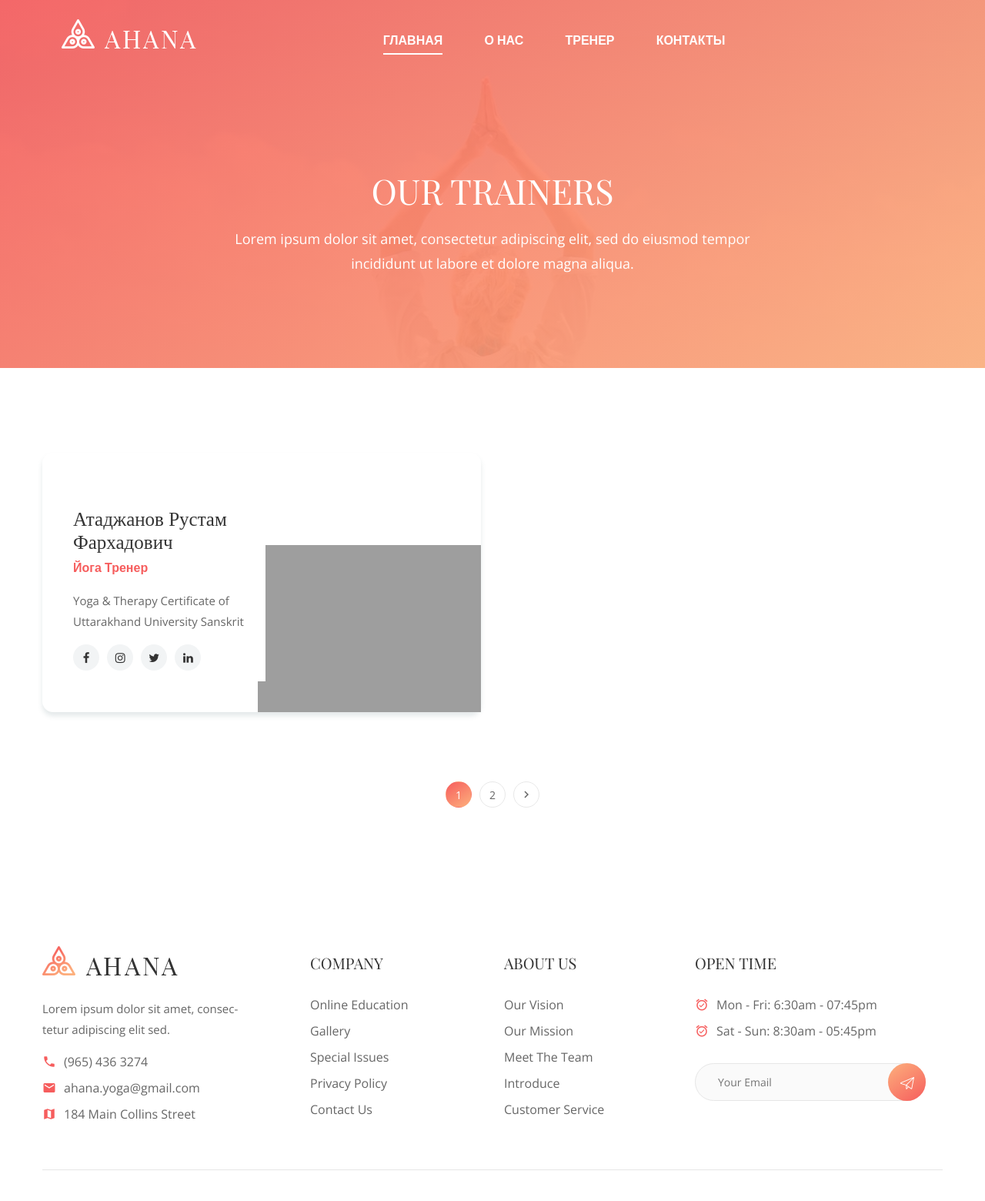
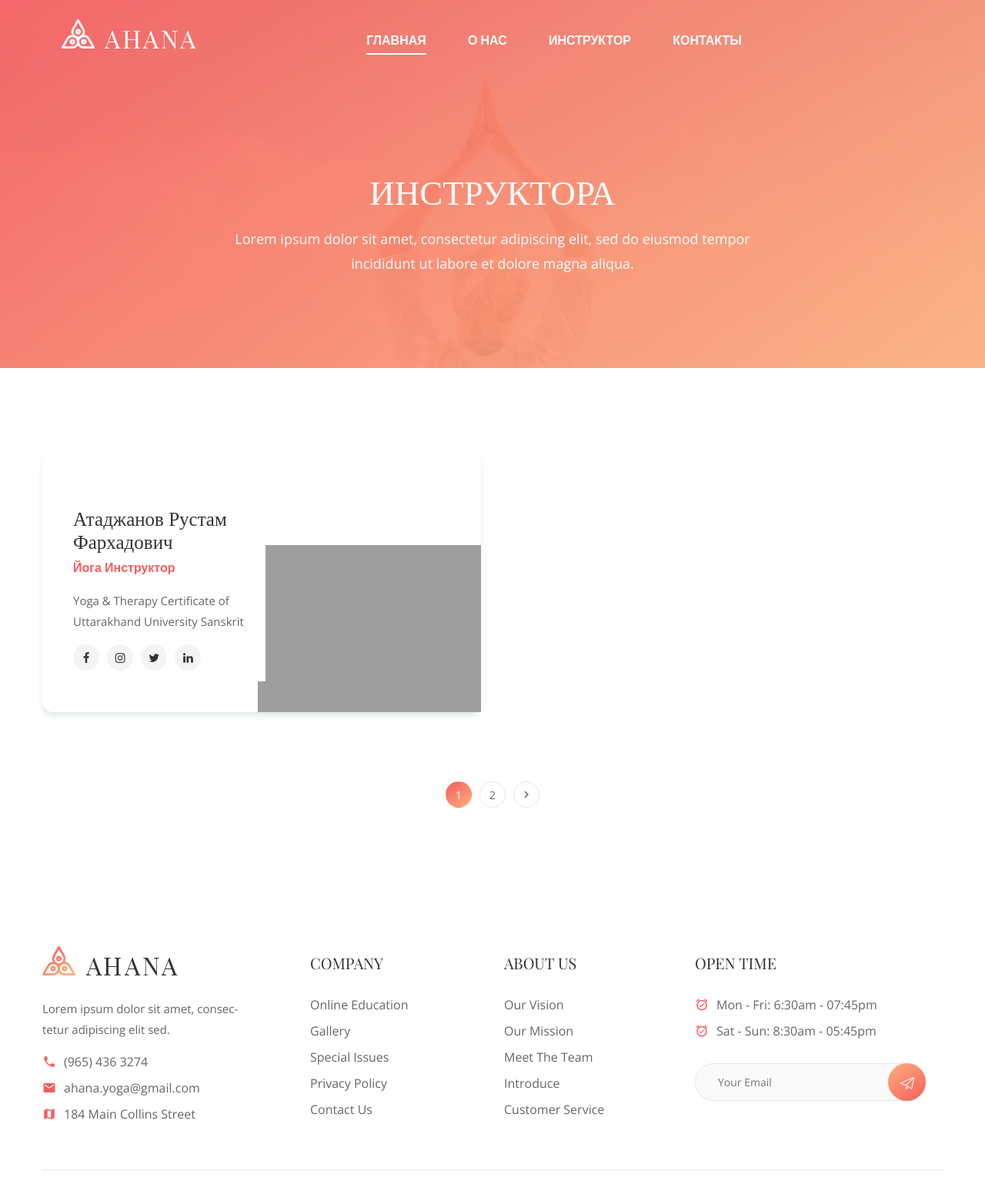
Before and after one commit to Kudrat0777/yoga_orzu, a Django app: template templates/trainers/index.html in a window 1280 px wide. Shown: the whole page at 77% size. Run offline with Django 3.2, Linux system fonts and the light colour scheme; the template is opened without the code that fills it, so the values that code supplies are empty; some libraries are stand-ins or nearby versions; some web fonts are replaced; grey boxes are pictures that could not be loaded.

```diff
--- a/templates/includes/header.html
+++ b/templates/includes/header.html
@@ -8,7 +8,7 @@
             <ul class="main-menu">
                 <li><a href="{% url 'main:home_page' %}" class="active">Главная</a></li>
                 <li><a href="{% url 'main:about_page' %}">О нас</a></li>
-                <li><a href="{% url 'main:trainer_page' %}">Тренер</a>
+                <li><a href="{% url 'main:trainer_page' %}">Инструктор</a>
                     {% comment %} <ul class="sub-menu">
                         <li><a href="trainer.html">Our Trainers</a></li>
                         <li><a href="trainer-details.html">Trainers Details</a></li>
--- a/templates/trainers/header_section.html
+++ b/templates/trainers/header_section.html
@@ -3,7 +3,7 @@
     <div class="container">
         <div class="row">
             <div class="col-lg-7 m-auto text-white">
-                <h2>Our Trainers</h2>
+                <h2>Инструктора</h2>
                 <p>Lorem ipsum dolor sit amet, consectetur adipiscing elit, sed do eiusmod tempor incididunt ut labore et dolore magna aliqua.</p>
             </div>
         </div>
--- a/templates/trainers/trainers_section.html
+++ b/templates/trainers/trainers_section.html
@@ -5,11 +5,11 @@
             <div class="col-lg-6">
                 <div class="trainer-item">
                     <div class="ti-img">
-                        <img src="{% static 'img/trainer/1.png' %}" alt="">
+                        <img src="{% static 'img/trainer/q.png' %}" alt="">
                     </div>
                     <div class="ti-text">
                         <h4>Атаджанов Рустам Фархадович</h4>
-                        <h6>Йога Тренер</h6>
+                        <h6>Йога Инструктор</h6>
                         <p>Yoga & Therapy Certificate of Uttarakhand University Sanskrit</p>
                         <div class="ti-social">
                             <a href="#"><i class="fa fa-facebook"></i></a>
```
Also changed, not shown: 7 other files.
